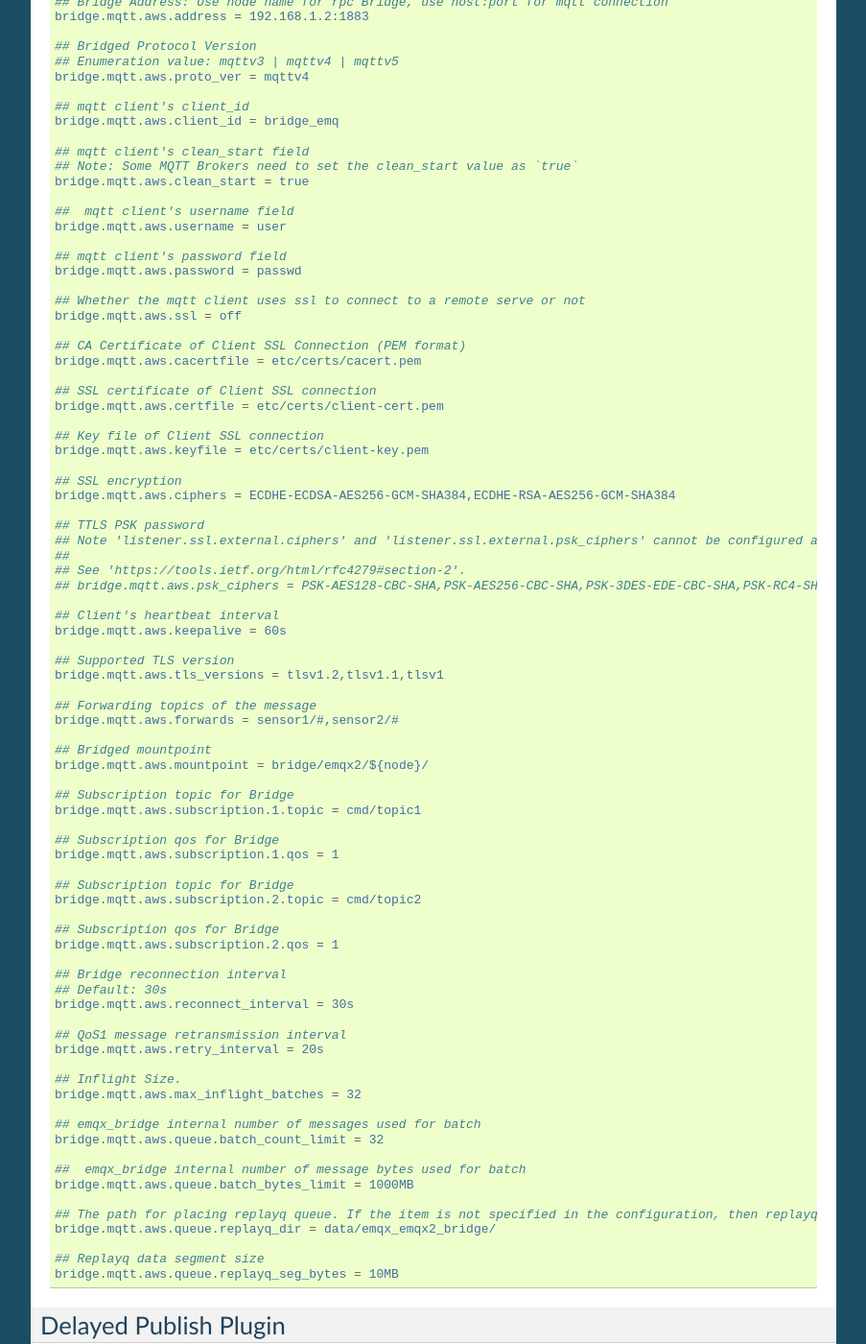
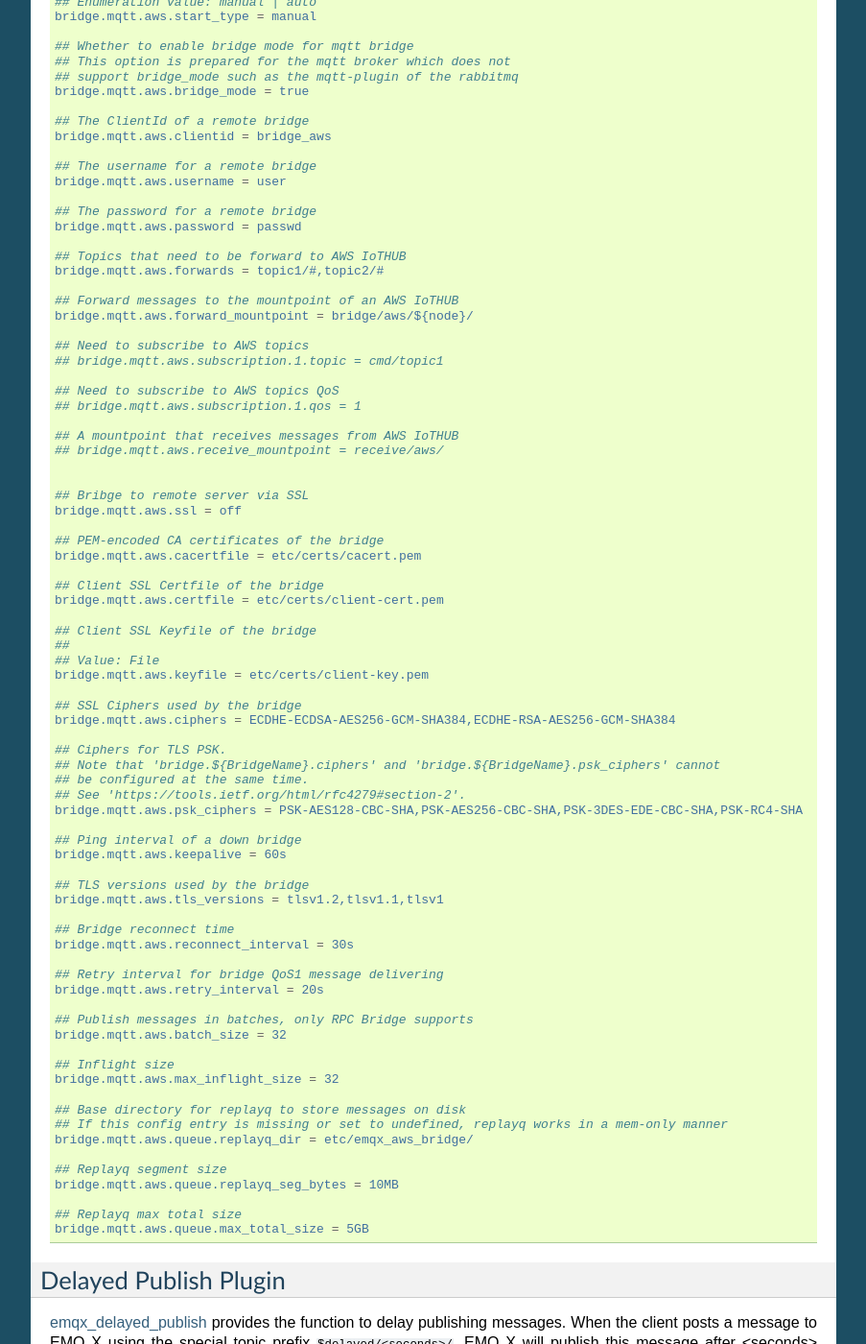
Before and after one commit to emqxarchive/emqx-docs-en, a Sphinx documentation site: the page built from source/plugins.rst, in a window 1280 px wide and 1400 px high, scrolled down 15944 px. Shown: the whole window at 96% size, without its empty margins (198-1101 px from the left). Built offline with Sphinx 7.4.7, drawn with Linux system fonts in a browser that asks for light colours; some of the changed text lies outside the part shown.

Commit message:
Update bridge docs

```diff
--- a/source/plugins.rst
+++ b/source/plugins.rst
@@ -947,101 +947,98 @@
 
 .. code:: properties
 
-    ## Bridge Address: Use node name (nodename@host) for rpc Bridge, and host:port for mqtt connection
-    bridge.mqtt.aws.address = emqx2@192.168.1.2
-
-    ## Forwarding topics of the message
-    bridge.mqtt.aws.forwards = sensor1/#,sensor2/#
-
-    ## bridged mountpoint
-    bridge.mqtt.aws.mountpoint = bridge/emqx2/${node}/
-
-    ## Bridge Address: Use node name for rpc Bridge, use host:port for mqtt connection
-    bridge.mqtt.aws.address = 192.168.1.2:1883
+    ## Bridge address: node name for local bridge, host:port for remote
+    ## Example: emqx@127.0.0.1,  127.0.0.1:1883
+    bridge.mqtt.aws.address = 127.0.0.1:1883
 
     ## Bridged Protocol Version
     ## Enumeration value: mqttv3 | mqttv4 | mqttv5
     bridge.mqtt.aws.proto_ver = mqttv4
 
-    ## mqtt client's client_id
-    bridge.mqtt.aws.client_id = bridge_emq
-
-    ## mqtt client's clean_start field
-    ## Note: Some MQTT Brokers need to set the clean_start value as `true`
-    bridge.mqtt.aws.clean_start = true
-
-    ##  mqtt client's username field
+    ## Start type of the bridge
+    ## Enumeration value: manual | auto
+    bridge.mqtt.aws.start_type = manual
+
+    ## Whether to enable bridge mode for mqtt bridge
+    ## This option is prepared for the mqtt broker which does not
+    ## support bridge_mode such as the mqtt-plugin of the rabbitmq
+    bridge.mqtt.aws.bridge_mode = true
+
+    ## The ClientId of a remote bridge
+    bridge.mqtt.aws.clientid = bridge_aws
+
+    ## The username for a remote bridge
     bridge.mqtt.aws.username = user
 
-    ## mqtt client's password field
+    ## The password for a remote bridge
     bridge.mqtt.aws.password = passwd
 
-    ## Whether the mqtt client uses ssl to connect to a remote serve or not
+    ## Topics that need to be forward to AWS IoTHUB
+    bridge.mqtt.aws.forwards = topic1/#,topic2/#
+
+    ## Forward messages to the mountpoint of an AWS IoTHUB
+    bridge.mqtt.aws.forward_mountpoint = bridge/aws/${node}/
+
+    ## Need to subscribe to AWS topics
+    ## bridge.mqtt.aws.subscription.1.topic = cmd/topic1
+
+    ## Need to subscribe to AWS topics QoS
+    ## bridge.mqtt.aws.subscription.1.qos = 1
+
+    ## A mountpoint that receives messages from AWS IoTHUB
+    ## bridge.mqtt.aws.receive_mountpoint = receive/aws/
+
+
+    ## Bribge to remote server via SSL
     bridge.mqtt.aws.ssl = off
 
-    ## CA Certificate of Client SSL Connection (PEM format)
+    ## PEM-encoded CA certificates of the bridge
     bridge.mqtt.aws.cacertfile = etc/certs/cacert.pem
 
-    ## SSL certificate of Client SSL connection
+    ## Client SSL Certfile of the bridge
     bridge.mqtt.aws.certfile = etc/certs/client-cert.pem
 
-    ## Key file of Client SSL connection
+    ## Client SSL Keyfile of the bridge
+    ##
+    ## Value: File
     bridge.mqtt.aws.keyfile = etc/certs/client-key.pem
 
-    ## SSL encryption
+    ## SSL Ciphers used by the bridge
     bridge.mqtt.aws.ciphers = ECDHE-ECDSA-AES256-GCM-SHA384,ECDHE-RSA-AES256-GCM-SHA384
 
-    ## TTLS PSK password
-    ## Note 'listener.ssl.external.ciphers' and 'listener.ssl.external.psk_ciphers' cannot be configured at the same time
-    ##
+    ## Ciphers for TLS PSK.
+    ## Note that 'bridge.${BridgeName}.ciphers' and 'bridge.${BridgeName}.psk_ciphers' cannot
+    ## be configured at the same time.
     ## See 'https://tools.ietf.org/html/rfc4279#section-2'.
-    ## bridge.mqtt.aws.psk_ciphers = PSK-AES128-CBC-SHA,PSK-AES256-CBC-SHA,PSK-3DES-EDE-CBC-SHA,PSK-RC4-SHA
-
-    ## Client's heartbeat interval
+    bridge.mqtt.aws.psk_ciphers = PSK-AES128-CBC-SHA,PSK-AES256-CBC-SHA,PSK-3DES-EDE-CBC-SHA,PSK-RC4-SHA
+
+    ## Ping interval of a down bridge
     bridge.mqtt.aws.keepalive = 60s
 
-    ## Supported TLS version
+    ## TLS versions used by the bridge
     bridge.mqtt.aws.tls_versions = tlsv1.2,tlsv1.1,tlsv1
 
-    ## Forwarding topics of the message
-    bridge.mqtt.aws.forwards = sensor1/#,sensor2/#
-
-    ## Bridged mountpoint
-    bridge.mqtt.aws.mountpoint = bridge/emqx2/${node}/
-
-    ## Subscription topic for Bridge
-    bridge.mqtt.aws.subscription.1.topic = cmd/topic1
-
-    ## Subscription qos for Bridge
-    bridge.mqtt.aws.subscription.1.qos = 1
-
-    ## Subscription topic for Bridge
-    bridge.mqtt.aws.subscription.2.topic = cmd/topic2
-
-    ## Subscription qos for Bridge
-    bridge.mqtt.aws.subscription.2.qos = 1
-
-    ## Bridge reconnection interval
-    ## Default: 30s
+    ## Bridge reconnect time
     bridge.mqtt.aws.reconnect_interval = 30s
 
-    ## QoS1 message retransmission interval
+    ## Retry interval for bridge QoS1 message delivering
     bridge.mqtt.aws.retry_interval = 20s
 
-    ## Inflight Size.
-    bridge.mqtt.aws.max_inflight_batches = 32
-
-    ## emqx_bridge internal number of messages used for batch
-    bridge.mqtt.aws.queue.batch_count_limit = 32
-
-    ##  emqx_bridge internal number of message bytes used for batch
-    bridge.mqtt.aws.queue.batch_bytes_limit = 1000MB
-
-    ## The path for placing replayq queue. If the item is not specified in the configuration, then replayq will run in `mem-only` mode and messages will not be cached on disk.
-    bridge.mqtt.aws.queue.replayq_dir = data/emqx_emqx2_bridge/
-
-    ## Replayq data segment size
+    ## Publish messages in batches, only RPC Bridge supports
+    bridge.mqtt.aws.batch_size = 32
+
+    ## Inflight size
+    bridge.mqtt.aws.max_inflight_size = 32
+
+    ## Base directory for replayq to store messages on disk
+    ## If this config entry is missing or set to undefined, replayq works in a mem-only manner
+    bridge.mqtt.aws.queue.replayq_dir = etc/emqx_aws_bridge/
+
+    ## Replayq segment size
     bridge.mqtt.aws.queue.replayq_seg_bytes = 10MB
+
+    ## Replayq max total size
+    bridge.mqtt.aws.queue.max_total_size = 5GB
 
 Delayed Publish Plugin
 -----------------------
```
Also changed, not shown: source/guide.rst (+68 -62 lines).
